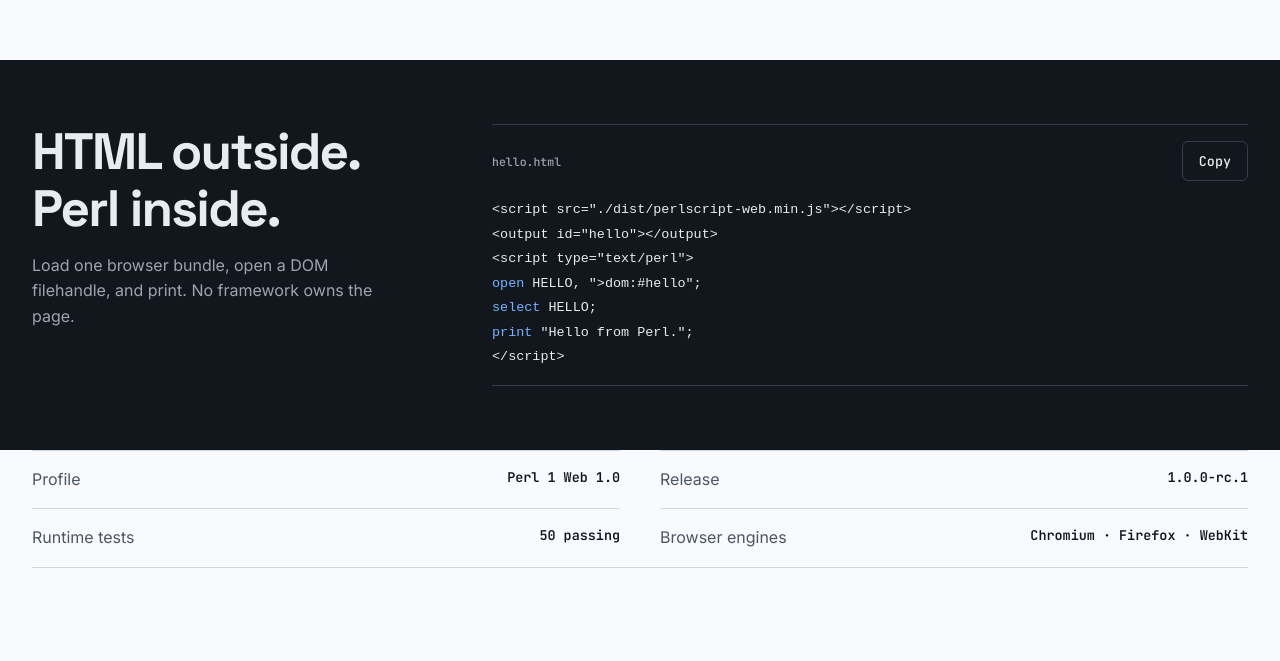
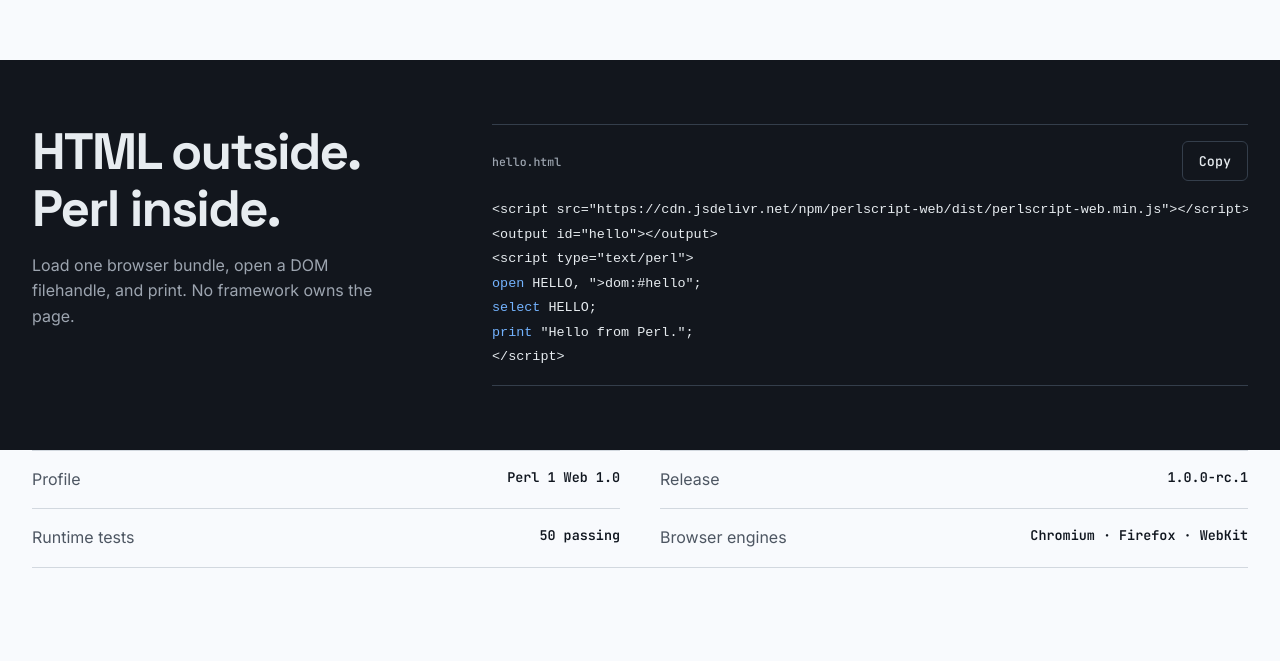
Before and after one commit to coji/perlscript-web, a website: page index.html in a window 1280 px wide. Shown: the part 1223-1884 px from the top of the page. Drawn offline with Linux system fonts and the light colour scheme.

Commit message:
Use jsDelivr in the quickstart

```diff
--- a/index.html
+++ b/index.html
@@ -112,7 +112,7 @@ dialog::backdrop { background: var(--color-overlay); }
       </div>
       <div class="code">
         <div class="code-head"><span>hello.html</span><button class="copy" id="copy-code" type="button" data-copy-target="quick-code">Copy</button></div>
-        <pre id="quick-code"><code>&lt;script src="./dist/perlscript-web.min.js"&gt;&lt;/script&gt;
+        <pre id="quick-code"><code>&lt;script src="https://cdn.jsdelivr.net/npm/perlscript-web/dist/perlscript-web.min.js"&gt;&lt;/script&gt;
 &lt;output id="hello"&gt;&lt;/output&gt;
 &lt;script type="text/perl"&gt;
 <span class="tok">open</span> HELLO, "&gt;dom:#hello";
```
